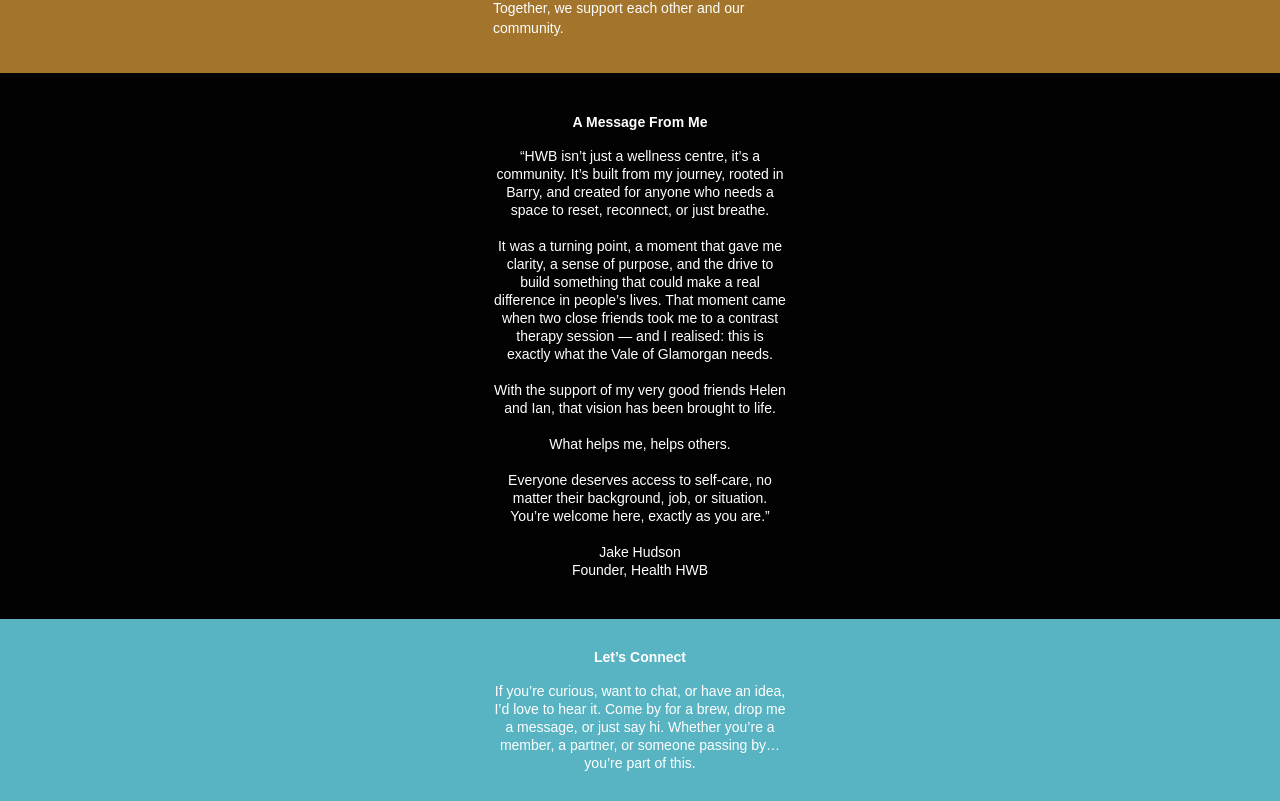
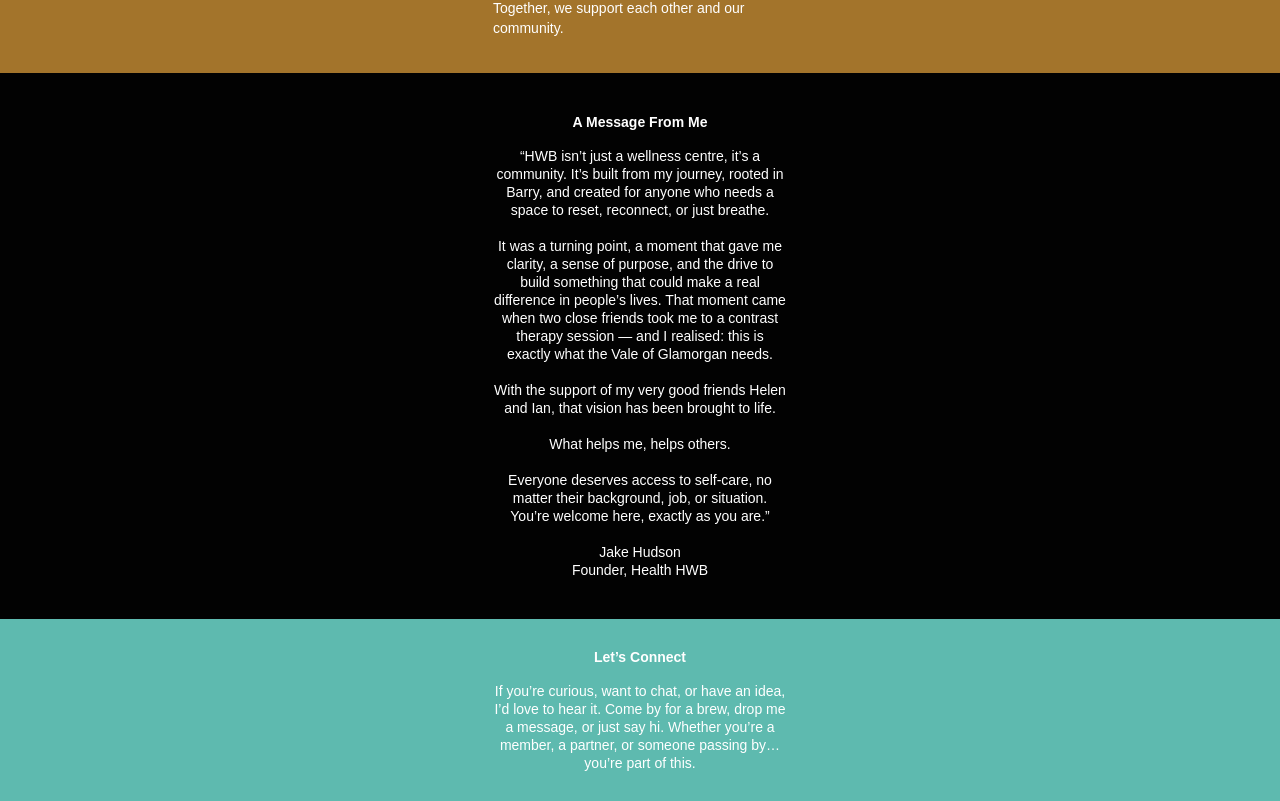
Before and after one commit to Mhayw01/hwbholding, a React (Create React App) app: page /our-story in a window 1280 px wide. Shown: the part 1743-2544 px from the top of the page. Built offline with nearby package versions, Linux system fonts and the light colour scheme.

Commit message:
Update Nail Girl Instagram link to __thenailgirl__

```diff
--- a/src/Components/OurStory/Section5.css
+++ b/src/Components/OurStory/Section5.css
@@ -4,7 +4,7 @@
 .story-section5 {
   position: relative;
   overflow: hidden;
-  background: #58B4C3;
+  background: #5EBAAF;
 }
 
 .story-section5__background {
@@ -13,7 +13,7 @@
   left: 0;
   width: 100%;
   height: 100%;
-  background: #58B4C3;
+  background: #5EBAAF;
 }
 
 .story-section5__content {
--- a/src/Components/Partner/Nailgirl.js
+++ b/src/Components/Partner/Nailgirl.js
@@ -35,7 +35,7 @@
           Book an appointment or follow Kim’s work on Insta or book via WhatsApp
         </p>
         <div className="nailgirl__icons">
-          <a href="https://www.instagram.com/_thenailgirl_/" target="_blank" rel="noopener noreferrer">
+          <a href="https://www.instagram.com/__thenailgirl__/" target="_blank" rel="noopener noreferrer">
             <img src={NailgirlInsta} alt="Instagram" />
           </a>
           <a href="https://wa.me/447810818573" target="_blank" rel="noopener noreferrer">
--- a/src/Components/Services/ColdTherapySection.css
+++ b/src/Components/Services/ColdTherapySection.css
@@ -19,7 +19,7 @@
 .cold-therapy__bar--blue {
   top: 85px;
   height: 592px;
-  background: #58B4C3;
+  background: #5EBAAF;
 }
 
 /* Inner content wrapper */
```
